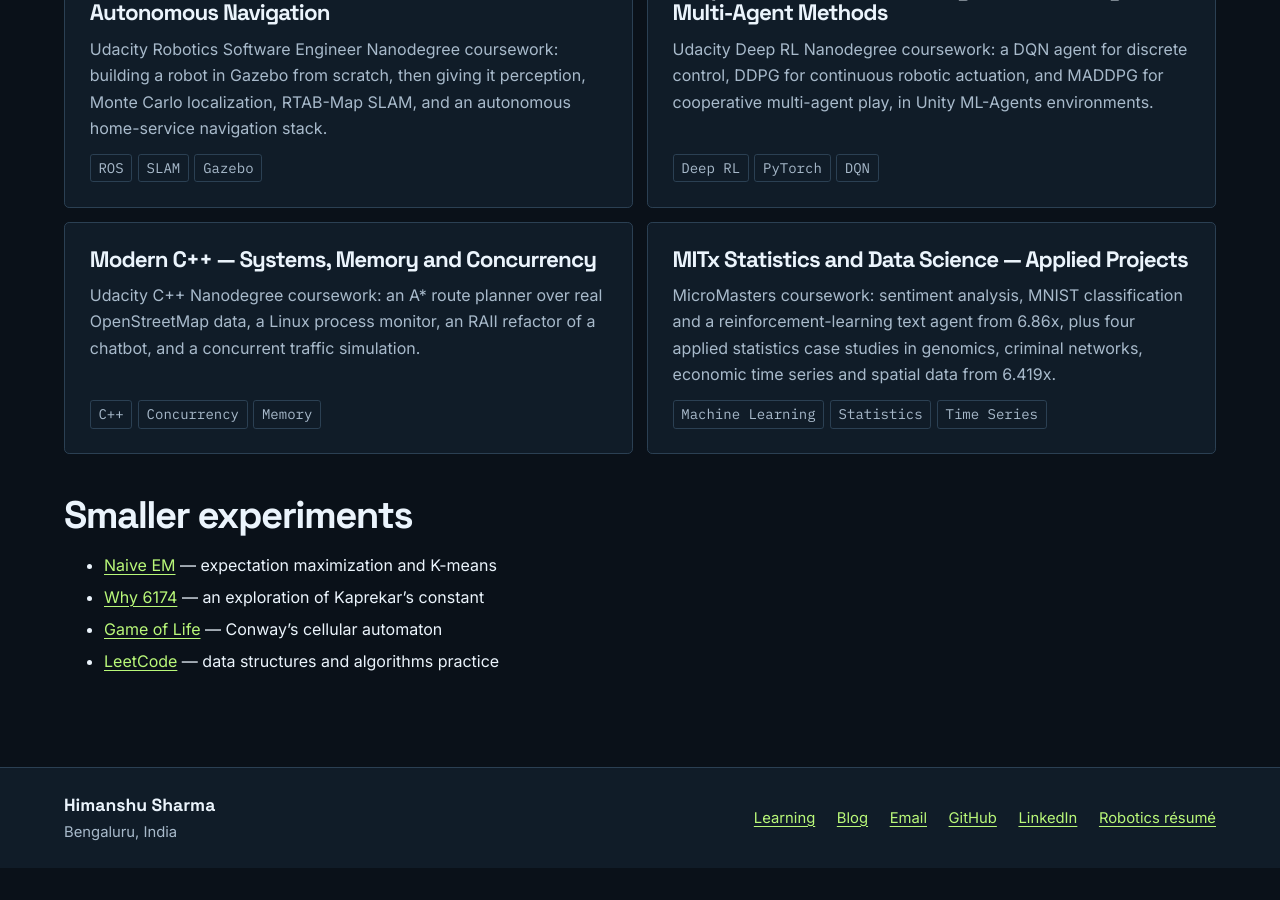
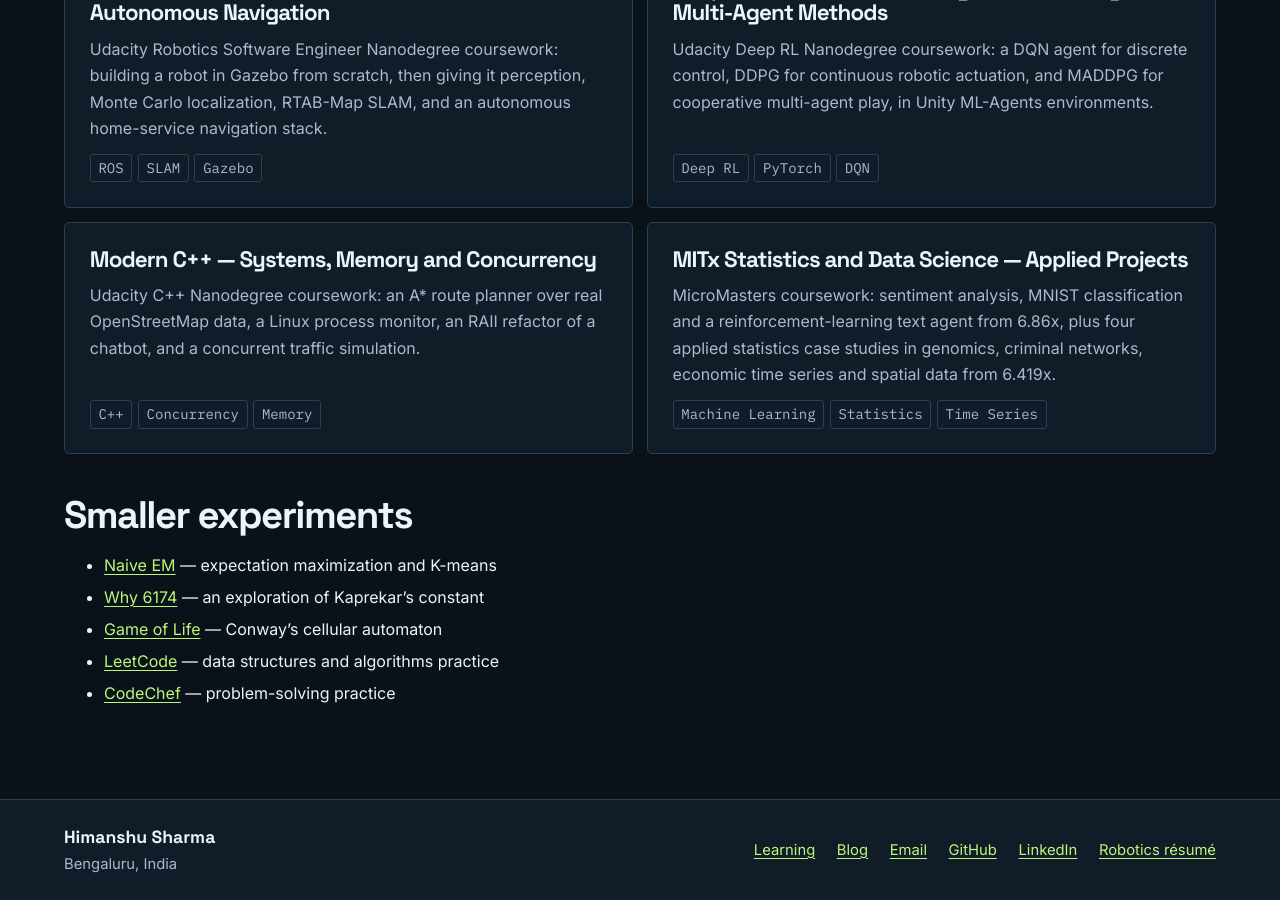
Before and after one commit to Magician6174/magician6174.github.io, a Jekyll site: the page built from docs/_pages/projects.html, in a window 1280 px wide and 900 px high, scrolled down 1695 px. Built offline with Jekyll 4.4.1, drawn with Linux system fonts in a browser that asks for light colours; before the commit the page ends 2563 px from its top, so only the background shows below that.

Commit message:
Link the CodeChef profile alongside LeetCode

```diff
--- a/docs/_pages/projects.html
+++ b/docs/_pages/projects.html
@@ -28,5 +28,6 @@ wide: true
     <li><a href="https://github.com/Magician6174/Why_6174">Why 6174</a> — an exploration of Kaprekar’s constant</li>
     <li><a href="https://github.com/Magician6174/GameOfLife">Game of Life</a> — Conway’s cellular automaton</li>
     <li><a href="https://github.com/Magician6174/LeetCode">LeetCode</a> — data structures and algorithms practice</li>
+    <li><a href="https://www.codechef.com/users/magician6174">CodeChef</a> — problem-solving practice</li>
   </ul>
 </section>
```
